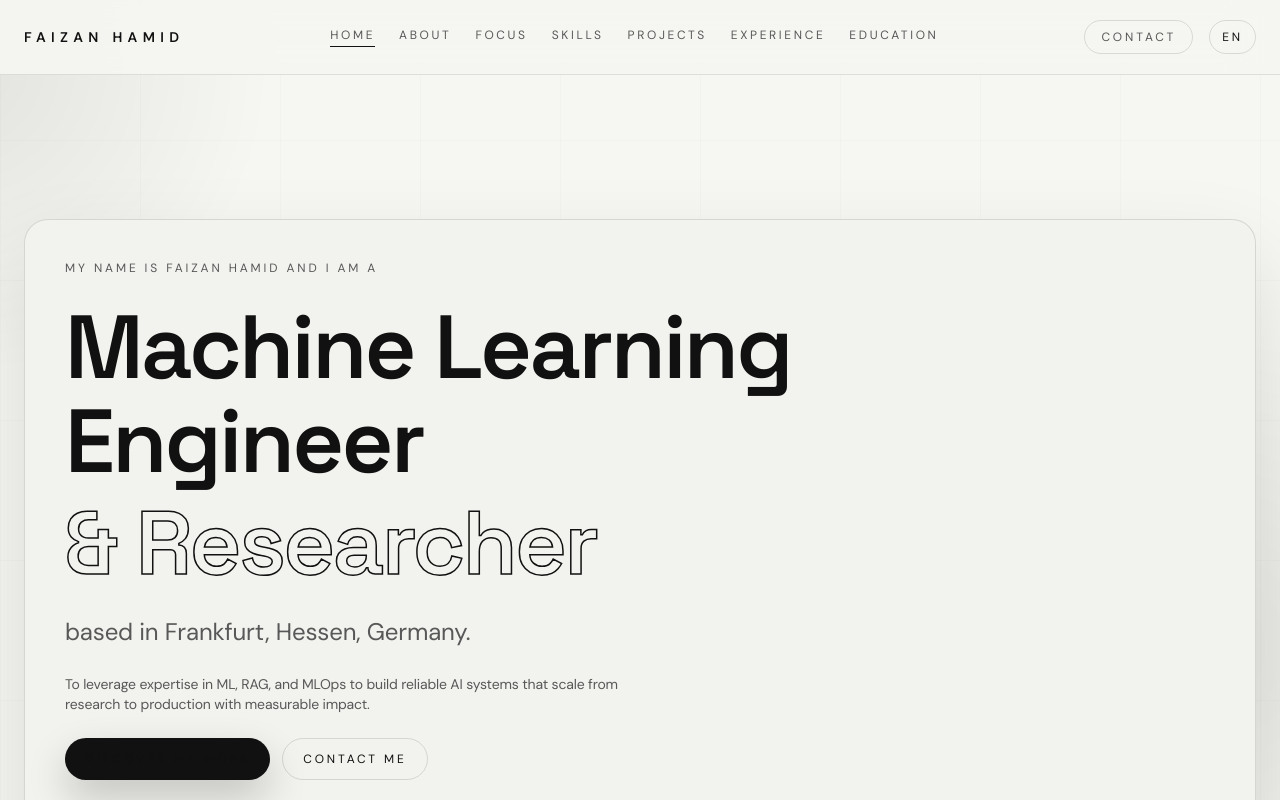
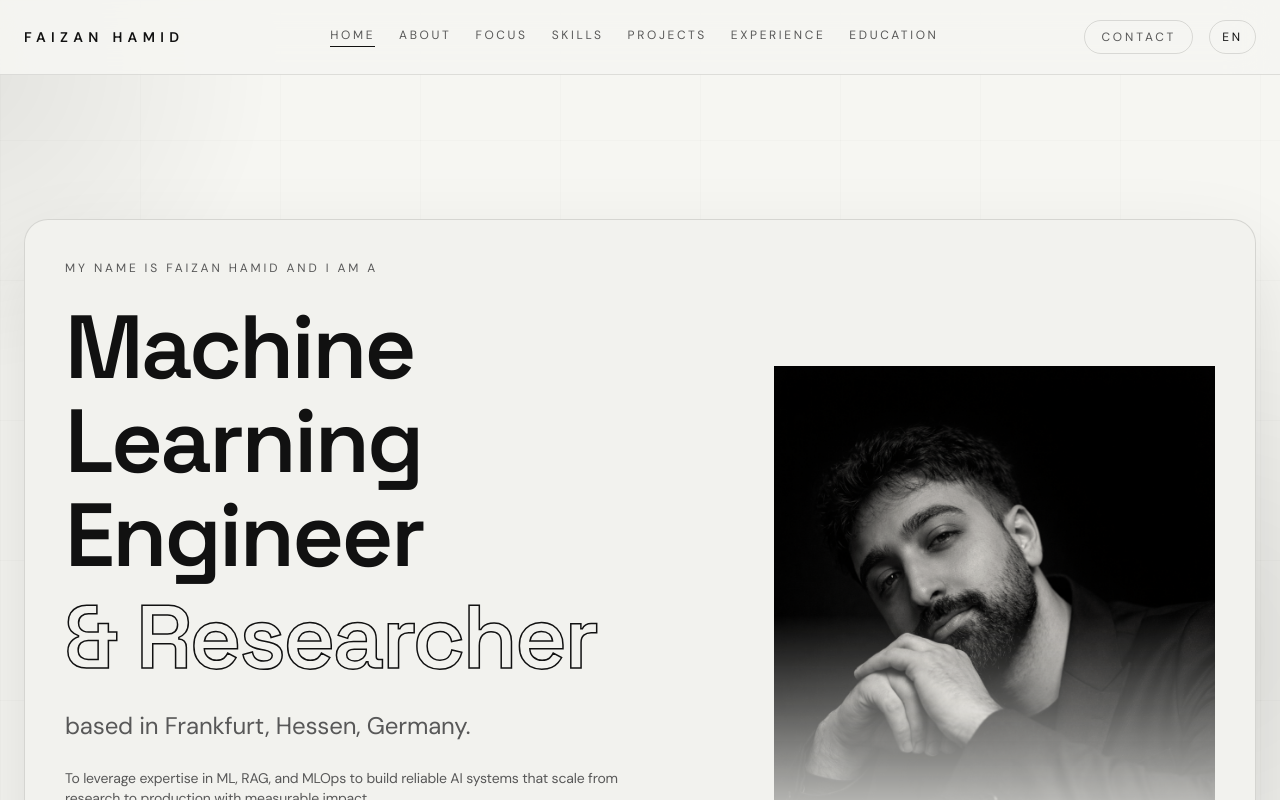
Before and after one commit to saffronhamid/portfolio-website, a Next.js app: page / in a window 1280 px wide. Shown: the top 800 px of the page. Built offline with nearby package versions, Linux system fonts and the light colour scheme.

Commit message:
feat: Implement initial portfolio homepage with all sections, content, and a portrait image.

```diff
--- a/app/page.tsx
+++ b/app/page.tsx
@@ -241,7 +241,7 @@ export default function Home() {
         <section id="home" className="py-24">
           <FadeIn>
             <div className="panel-strong relative overflow-hidden px-6 py-10 sm:px-10">
-              <div className="max-w-3xl">
+              <div className="grid gap-12 lg:grid-cols-[1.2fr_0.8fr] lg:items-center">
                 <div className="space-y-6">
                   <p className="text-xs uppercase tracking-[0.24em] text-muted">
                     My name is {profile.name} and I am a
@@ -297,6 +297,19 @@ export default function Home() {
                       );
                     })}
                   </div>
+                </div>
+
+                <div className="relative hidden lg:block">
+                  <div className="absolute inset-0 bg-gradient-to-r from-[var(--panel-strong)] to-transparent z-10 w-24" />
+                  <img
+                    src="/portrait.png"
+                    alt="Faizan Hamid"
+                    className="h-[500px] w-full object-cover object-top grayscale-[20%] sepia-[10%] mask-image-gradient"
+                    style={{
+                      maskImage: "linear-gradient(to bottom, black 50%, transparent 100%)",
+                      WebkitMaskImage: "linear-gradient(to bottom, black 50%, transparent 100%)"
+                    }}
+                  />
                 </div>
               </div>
             </div>
```
Also changed, not shown: public/portrait.png (added).
